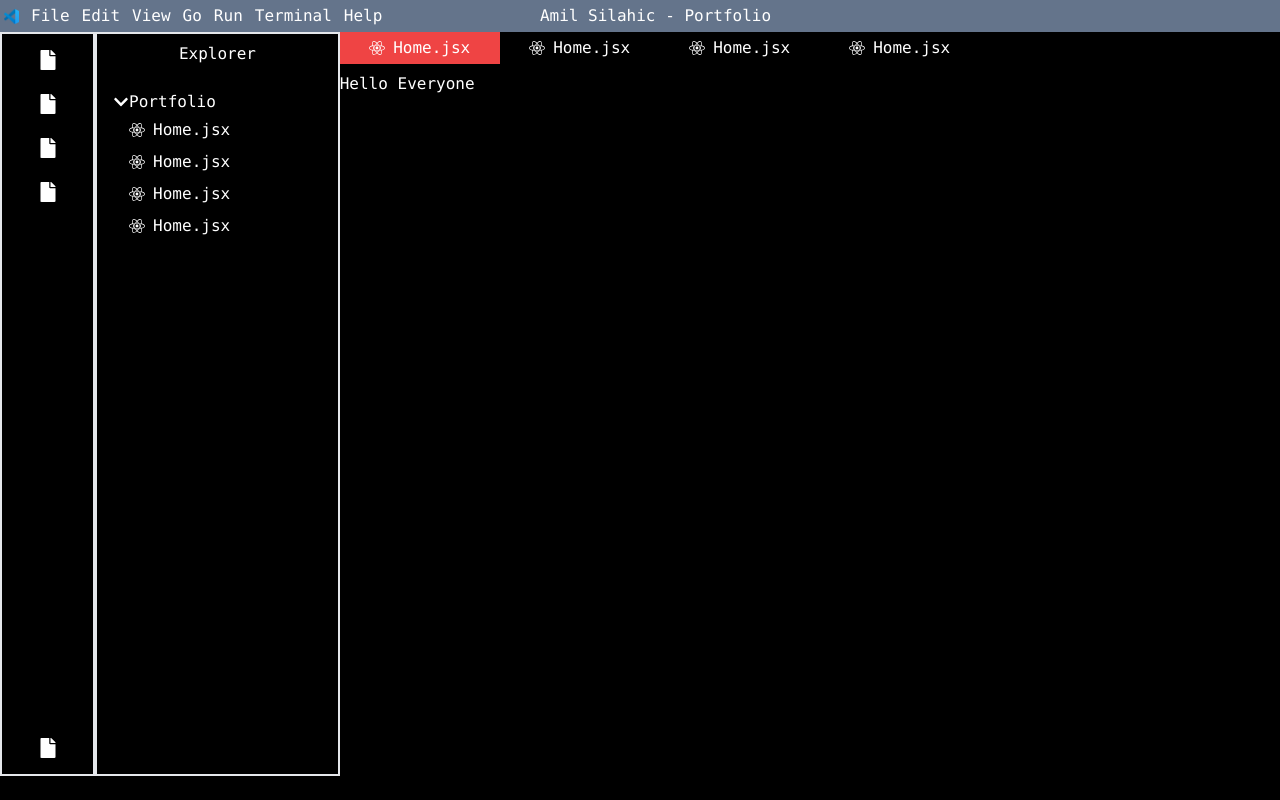
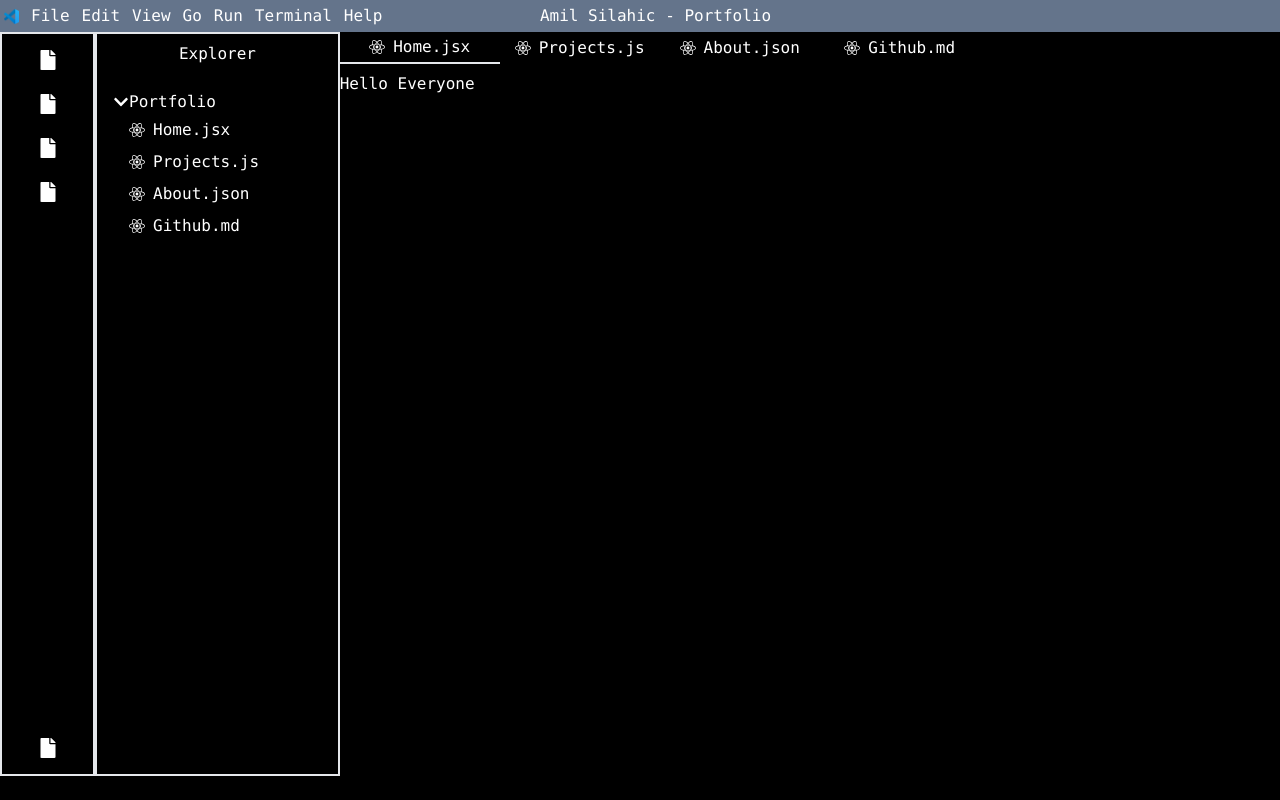
Before and after one commit to SilahicAmil/nextjs-updated-portfolio, a Next.js app: page / in a window 1280 px wide. Built offline with nearby package versions, Linux system fonts and the light colour scheme.

Commit message:
minor styling updates

```diff
--- a/components/Navigation/FilesNav.js
+++ b/components/Navigation/FilesNav.js
@@ -10,23 +10,27 @@ const FilesNav = () => {
         <div className="flex h-full w-full overflow-x-auto">
           <div
             className={`${
-              router.pathname === "/" ? "bg-red-500" : null
-            } flex h-8 items-center p2- gap-2 w-40 justify-center`}
+              router.pathname === "/" ? "border-b-2" : null
+            } flex h-8 items-center p2 gap-2 w-40 justify-center`}
           >
             <FaReact />
             <Link href="/">Home.jsx</Link>
           </div>
-          <div className="flex h-8 items-center p-2 gap-2 w-40 justify-center">
+          <div
+            className={`${
+              router.pathname === "/projects" ? "border-b-2" : null
+            } flex h-8 items-center p2 gap-2 w-40 justify-center`}
+          >
             <FaReact />
-            Home.jsx
+            <Link href="/projects">Projects.js</Link>
           </div>
           <div className="flex h-8 items-center p-2 gap-2 w-40 justify-center">
             <FaReact />
-            Home.jsx
+            About.json
           </div>
           <div className="flex h-8 items-center p-2 gap-2 w-40 justify-center">
             <FaReact />
-            Home.jsx
+            Github.md
           </div>
         </div>
       </>
--- a/components/Navigation/Navigation.js
+++ b/components/Navigation/Navigation.js
@@ -58,15 +58,15 @@ const Navigation = ({ children }) => {
                     </li>
                     <li className="flex items-center gap-2">
                       <FaReact />
-                      Home.jsx
+                      Projects.js
                     </li>
                     <li className="flex items-center gap-2">
                       <FaReact />
-                      Home.jsx
+                      About.json
                     </li>
                     <li className="flex items-center gap-2">
                       <FaReact />
-                      Home.jsx
+                      Github.md
                     </li>
                   </div>
                 ) : null}
```
